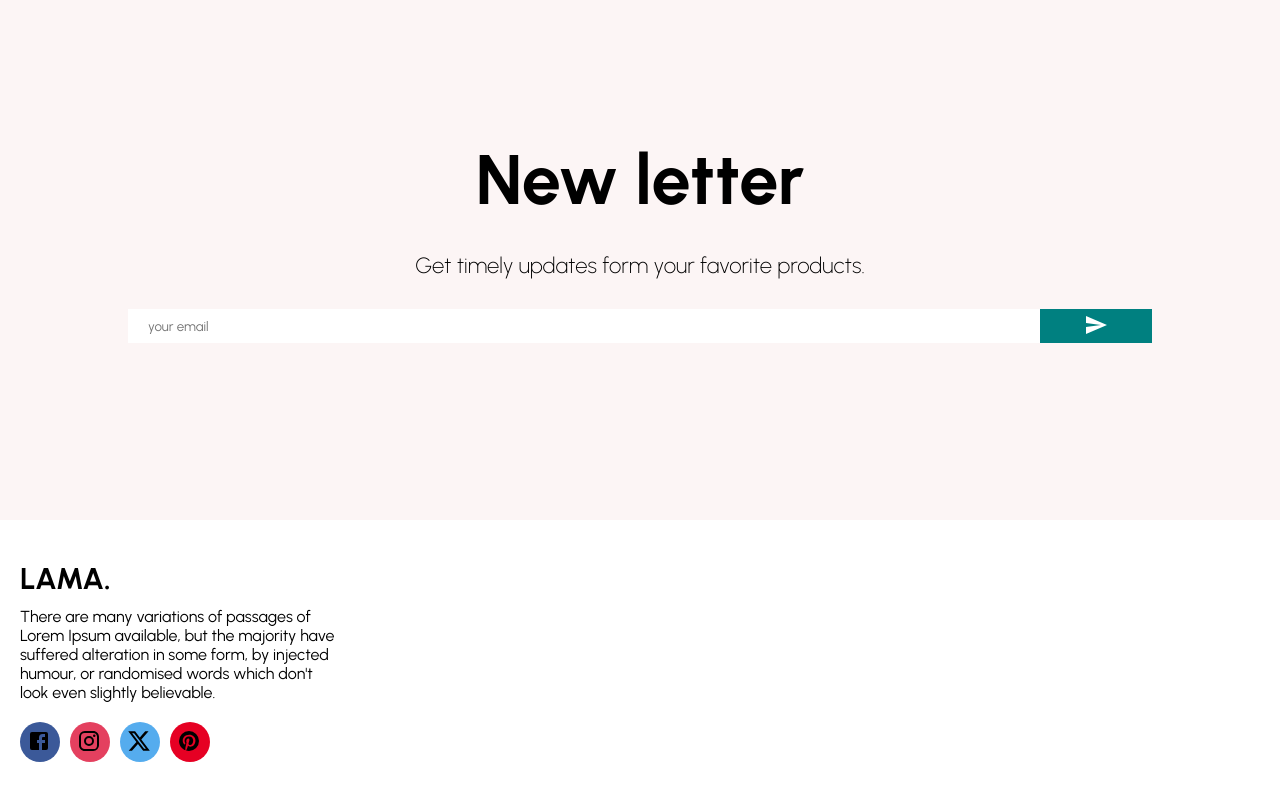
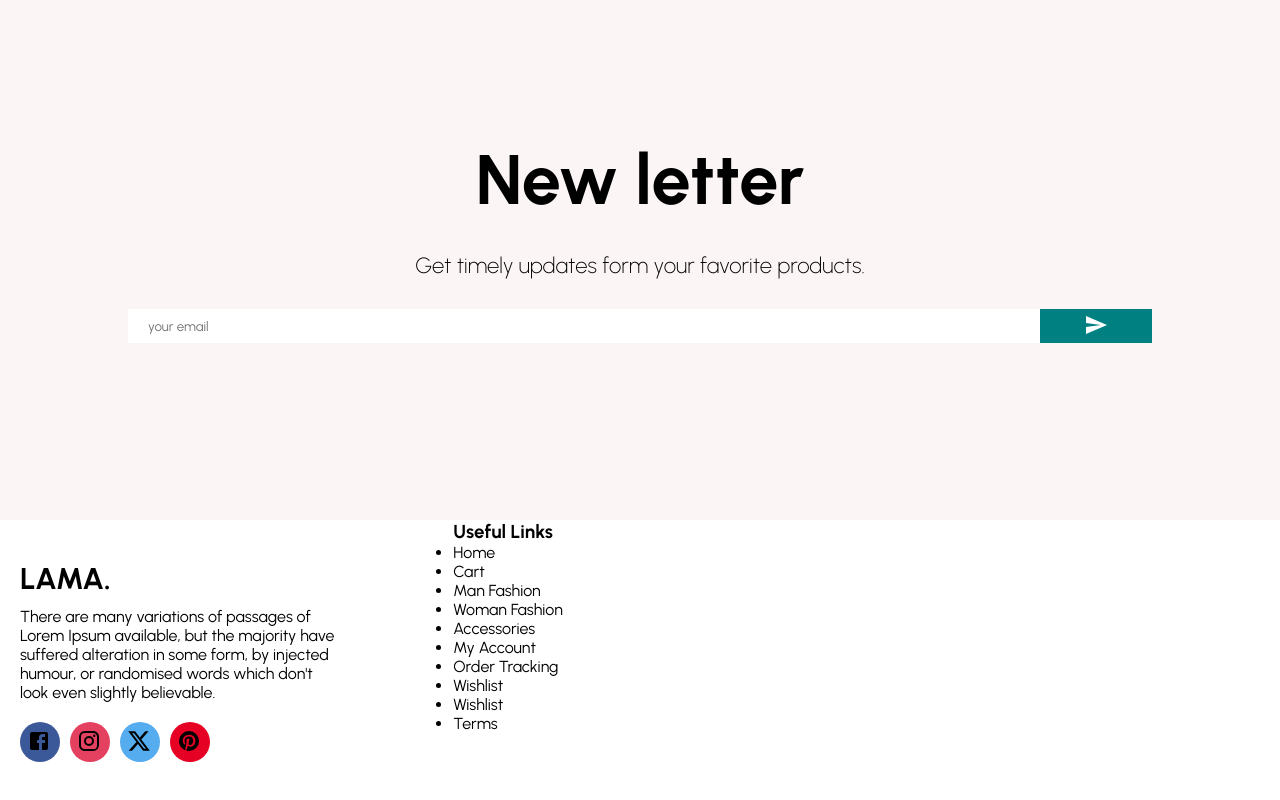
Before and after one commit to LokeshMohanMahankali/ecommers, a React (Vite) app: page / in a window 1280 px wide. Shown: the part 2283-3083 px from the top of the page. Built offline with nearby package versions, Linux system fonts and the light colour scheme.

Commit message:
new commit

```diff
--- a/src/components/Footer.jsx
+++ b/src/components/Footer.jsx
@@ -46,7 +46,7 @@ const Title = styled.h3``;
 
 const List = styled.ul``;
 
-const Listitems = styled.li``;
+const ListItem = styled.li``;
 
 const Right = styled.div`
   flex: 1;
@@ -77,7 +77,21 @@ const Footer = () => {
           </Socialicons>
         </SocialContaner>
       </Left>
-      <Center> </Center>
+      <Center>
+        <Title>Useful Links</Title>
+        <List>
+          <ListItem>Home</ListItem>
+          <ListItem>Cart</ListItem>
+          <ListItem>Man Fashion</ListItem>
+          <ListItem>Woman Fashion</ListItem>
+          <ListItem>Accessories</ListItem>
+          <ListItem>My Account</ListItem>
+          <ListItem>Order Tracking</ListItem>
+          <ListItem>Wishlist</ListItem>
+          <ListItem>Wishlist</ListItem>
+          <ListItem>Terms</ListItem>
+        </List>
+      </Center>
       <Right></Right>
     </Container>
   );
```
